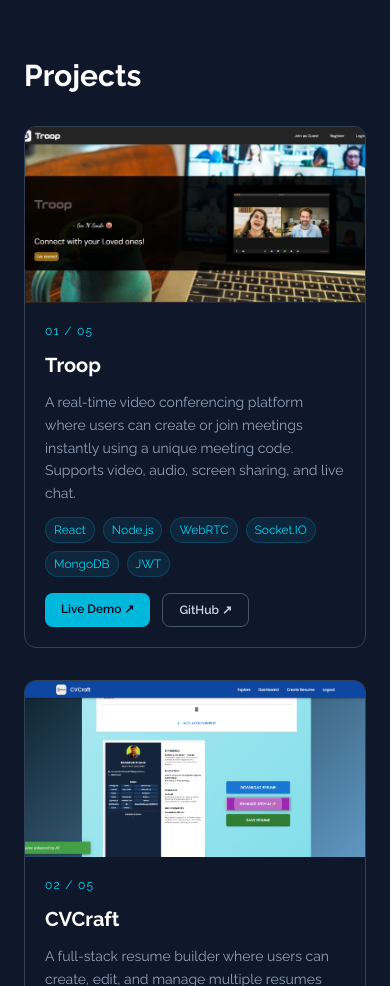
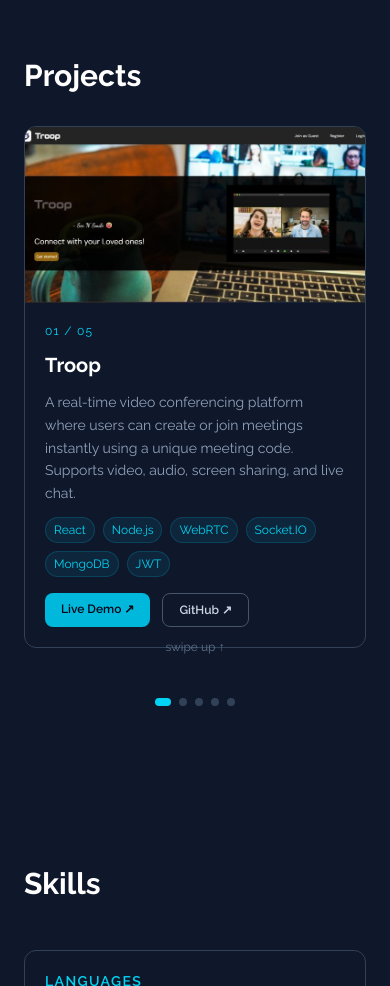
Before and after one commit to abhishekkumar71/my-portfolio, a Next.js app: page / in a window 390 px wide. Shown: the part 1740-2726 px from the top of the page. Built offline with nearby package versions, Linux system fonts and the light colour scheme.

Commit message:
modified projects section-mobile

```diff
--- a/components/Projects.tsx
+++ b/components/Projects.tsx
@@ -32,7 +32,6 @@ const projects = [
     github: "https://github.com/abhishekkumar71/TradeEasy",
     image: "/tradeeasy.png",
   },
-
   {
     title: "Earthquake Visualizer",
     description:
@@ -53,6 +52,227 @@ const projects = [
   },
 ];
 
+// ── Mobile peeling stack ────────────────────────────────────────────────────
+function MobileStack() {
+  const [topIndex, setTopIndex] = useState(0);
+  // dragY: how far the top card has been pulled (negative = up)
+  const [dragY, setDragY] = useState(0);
+  const [isDragging, setIsDragging] = useState(false);
+  const [flying, setFlying] = useState(false); // card is animating off
+  const [flyDir, setFlyDir] = useState<1 | -1>(1); // 1=up, -1=down
+  const touchStartY = useRef(0);
+  const THRESHOLD = 80; // px to trigger peel
+
+  const remaining = projects.length - topIndex;
+  const done = topIndex >= projects.length;
+
+  const handleTouchStart = (e: React.TouchEvent) => {
+    if (flying || done) return;
+    touchStartY.current = e.touches[0].clientY;
+    setIsDragging(true);
+  };
+
+  const handleTouchMove = (e: React.TouchEvent) => {
+    if (!isDragging || flying || done) return;
+    const dy = e.touches[0].clientY - touchStartY.current;
+    // allow full upward drag, resist downward
+    setDragY(dy < 0 ? dy : dy * 0.15);
+  };
+
+  const handleTouchEnd = () => {
+    if (!isDragging || flying || done) return;
+    setIsDragging(false);
+
+    if (dragY < -THRESHOLD) {
+      // peel off upward
+      setFlyDir(1);
+      setFlying(true);
+      setTimeout(() => {
+        setTopIndex((i) => i + 1);
+        setDragY(0);
+        setFlying(false);
+      }, 350);
+    } else {
+      // snap back
+      setDragY(0);
+    }
+  };
+
+  const peekCards = Math.min(remaining - 1, 2); // cards peeking behind top
+
+  return (
+    <div className="px-6 py-20 flex flex-col items-center gap-8">
+      <p className="text-3xl font-bold text-white self-start">Projects</p>
+
+      {done ? (
+        <div className="flex flex-col items-center gap-4 py-20">
+          <p className="text-slate-400 text-sm">All projects viewed</p>
+          <button
+            onClick={() => {
+              setTopIndex(0);
+              setDragY(0);
+            }}
+            className="px-4 py-2 border border-slate-600 text-slate-300 rounded-lg text-xs hover:border-cyan-500 hover:text-cyan-400 transition-colors"
+          >
+            Start over
+          </button>
+        </div>
+      ) : (
+        <div className="relative w-full" style={{ height: 540 }}>
+          {/* Peeking cards behind */}
+          {Array.from({ length: peekCards }).map((_, offset) => {
+            const depth = peekCards - offset; // 2,1 → furthest first
+            return (
+              <div
+                key={`peek-${topIndex + depth}`}
+                className="absolute inset-x-0 border border-slate-700 rounded-xl overflow-hidden bg-slate-900"
+                style={{
+                  top: depth * 10,
+                  transform: `scale(${1 - depth * 0.04})`,
+                  transformOrigin: "top center",
+                  zIndex: 10 - depth,
+                  opacity: 1 - depth * 0.25,
+                }}
+              />
+            );
+          })}
+
+          {/* Top (active) card */}
+          <div
+            className="absolute inset-x-0"
+            style={{
+              zIndex: 20,
+              transform: flying
+                ? `translateY(-110%) rotate(${flyDir * -4}deg)`
+                : `translateY(${dragY}px) rotate(${dragY * 0.03}deg)`,
+              transition: flying
+                ? "transform 0.35s cubic-bezier(0.4,0,0.2,1)"
+                : isDragging
+                  ? "none"
+                  : "transform 0.3s cubic-bezier(0.34,1.56,0.64,1)",
+              cursor: "grab",
+              touchAction: "none",
+            }}
+            onTouchStart={handleTouchStart}
+            onTouchMove={handleTouchMove}
+            onTouchEnd={handleTouchEnd}
+          >
+            <ProjectCard proj={projects[topIndex]} index={topIndex} />
+          </div>
+
+          {/* Swipe hint */}
+          {remaining > 1 && !isDragging && dragY === 0 && !flying && (
+            <div
+              className="absolute bottom-0 left-0 right-0 flex justify-center pb-2"
+              style={{ zIndex: 30, pointerEvents: "none" }}
+            >
+              <span className="text-xs text-slate-500 animate-bounce">
+                swipe up ↑
+              </span>
+            </div>
+          )}
+        </div>
+      )}
+
+      {/* Progress dots */}
+      {!done && (
+        <div className="flex gap-2">
+          {projects.map((_, i) => (
+            <div
+              key={i}
+              className={`rounded-full transition-all duration-300 ${
+                i === topIndex
+                  ? "w-4 h-2 bg-cyan-400"
+                  : i < topIndex
+                    ? "w-2 h-2 bg-slate-600"
+                    : "w-2 h-2 bg-slate-700"
+              }`}
+            />
+          ))}
+        </div>
+      )}
+    </div>
+  );
+}
+
+function ProjectCard({
+  proj,
+  index,
+}: {
+  proj: (typeof projects)[number];
+  index: number;
+}) {
+  return (
+    <div className="border border-slate-700 rounded-xl overflow-hidden bg-slate-900 select-none">
+      {proj.image ? (
+        <Image
+          src={proj.image}
+          alt={proj.title}
+          width={700}
+          height={400}
+          draggable={false}
+          className="w-full h-44 object-cover object-top pointer-events-none"
+        />
+      ) : (
+        <div className="bg-slate-900 p-4 font-mono text-xs text-green-400 h-44 flex flex-col justify-center gap-1 pointer-events-none">
+          <p>
+            <span className="text-slate-500">$</span> python jarvis.py
+          </p>
+          <p className="text-slate-400">Initializing Jarvis...</p>
+          <p>
+            <span className="text-slate-500">&gt;</span> jarvis
+          </p>
+          <p className="text-slate-400">ya</p>
+          <p>
+            <span className="text-slate-500">&gt;</span> open youtube
+          </p>
+          <p className="text-slate-400">Opening YouTube...</p>
+        </div>
+      )}
+      <div className="p-5 flex flex-col gap-3">
+        <p className="text-cyan-400 text-xs tracking-widest uppercase">
+          {String(index + 1).padStart(2, "0")} /{" "}
+          {String(projects.length).padStart(2, "0")}
+        </p>
+        <h3 className="text-xl font-bold text-white">{proj.title}</h3>
+        <p className="text-slate-400 text-sm leading-relaxed">
+          {proj.description}
+        </p>
+        <div className="flex flex-wrap gap-2">
+          {proj.tech.map((t) => (
+            <span
+              key={t}
+              className="px-2 py-1 text-xs bg-cyan-500/10 text-cyan-400 rounded-full border border-cyan-500/20"
+            >
+              {t}
+            </span>
+          ))}
+        </div>
+        <div className="flex gap-3 mt-1">
+          {proj.live && (
+            <a
+              href={proj.live}
+              target="_blank"
+              className="px-4 py-2 bg-cyan-500 text-slate-950 font-semibold rounded-lg text-xs"
+            >
+              Live Demo ↗
+            </a>
+          )}
+
+          <a
+            href={proj.github}
+            target="_blank"
+            className="px-4 py-2 border border-slate-600 text-slate-300 font-semibold rounded-lg text-xs hover:border-cyan-500 hover:text-cyan-400 transition-colors duration-200"
+          >
+            GitHub ↗
+          </a>
+        </div>
+      </div>
+    </div>
+  );
+}
+
+// ── Main export ─────────────────────────────────────────────────────────────
 export default function Projects() {
   const [active, setActive] = useState(0);
   const [direction, setDirection] = useState(1);
@@ -64,6 +284,7 @@ export default function Projects() {
     activeRef.current = val;
     setActive(val);
   };
+
   useEffect(() => {
     const section = sectionRef.current;
     if (!section) return;
@@ -71,17 +292,13 @@ export default function Projects() {
     const handleWheel = (e: WheelEvent) => {
       const rect = section.getBoundingClientRect();
       const inSection = rect.top <= 0 && rect.bottom > window.innerHeight;
-
       if (!inSection) return;
-
       e.preventDefault();
-
       if (Math.abs(e.deltaY) < 30) return;
       if (isScrolling.current) return;
 
       if (e.deltaY > 0) {
         if (activeRef.current < projects.length - 1) {
-          // go to next project
           isScrolling.current = true;
           setDirection(1);
           setActiveProject(activeRef.current + 1);
@@ -89,7 +306,6 @@ export default function Projects() {
             isScrolling.current = false;
           }, 800);
         } else {
-          // on last project, scroll past section
           isScrolling.current = true;
           window.scrollTo({
             top: section.offsetTop + section.offsetHeight,
@@ -101,7 +317,6 @@ export default function Projects() {
         }
       } else if (e.deltaY < 0) {
         if (activeRef.current > 0) {
-          // go to previous project
           isScrolling.current = true;
           setDirection(-1);
           setActiveProject(activeRef.current - 1);
@@ -109,7 +324,6 @@ export default function Projects() {
             isScrolling.current = false;
           }, 800);
         } else {
-          // on first project, scroll past section upward
           isScrolling.current = true;
           window.scrollTo({
             top: section.offsetTop - window.innerHeight,
@@ -121,6 +335,7 @@ export default function Projects() {
         }
       }
     };
+
     window.addEventListener("wheel", handleWheel, { passive: false });
     return () => window.removeEventListener("wheel", handleWheel);
   }, []);
@@ -132,100 +347,20 @@ export default function Projects() {
   };
 
   const project = projects[active];
-  const [isMobile, setIsMobile] = useState(false);
 
-  useEffect(() => {
-    const check = () => setIsMobile(window.innerWidth < 768);
-    check();
-    window.addEventListener("resize", check);
-    return () => window.removeEventListener("resize", check);
-  }, []);
   return (
     <section
       id="projects"
       ref={sectionRef}
       className={`relative ${raleway.className}`}
-      style={{ height: isMobile ? "auto" : "500vh" }}
     >
-      {isMobile ? (
-        <div className="px-6 py-20 flex flex-col gap-8">
-          <p className="text-3xl font-bold text-white">Projects</p>
-          {projects.map((proj, i) => (
-            <motion.div
-              key={proj.title}
-              initial={{ opacity: 0, y: 30 }}
-              whileInView={{ opacity: 1, y: 0 }}
-              viewport={{ once: true, amount: 0.2 }}
-              transition={{ duration: 0.4, delay: i * 0.1 }}
-              className="border border-slate-700 rounded-xl overflow-hidden"
-            >
-              {proj.image ? (
-                <Image
-                  src={proj.image}
-                  alt={proj.title}
-                  width={700}
-                  height={400}
-                  className="w-full h-44 object-cover object-top"
-                />
-              ) : (
-                <div className="bg-slate-900 p-4 font-mono text-xs text-green-400 h-44 flex flex-col justify-center gap-1">
-                  <p>
-                    <span className="text-slate-500">$</span> python jarvis.py
-                  </p>
-                  <p className="text-slate-400">Initializing Jarvis...</p>
-                  <p>
-                    <span className="text-slate-500">&gt;</span> jarvis
-                  </p>
-                  <p className="text-slate-400">ya</p>
-                  <p>
-                    <span className="text-slate-500">&gt;</span> open youtube
-                  </p>
-                  <p className="text-slate-400">Opening YouTube...</p>
-                </div>
-              )}
-              <div className="p-5 flex flex-col gap-3">
-                <p className="text-cyan-400 text-xs tracking-widest uppercase">
-                  {String(i + 1).padStart(2, "0")} /{" "}
-                  {String(projects.length).padStart(2, "0")}
-                </p>
-                <h3 className="text-xl font-bold text-white">{proj.title}</h3>
-                <p className="text-slate-400 text-sm leading-relaxed">
-                  {proj.description}
-                </p>
-                <div className="flex flex-wrap gap-2">
-                  {proj.tech.map((t) => (
-                    <span
-                      key={t}
-                      className="px-2 py-1 text-xs bg-cyan-500/10 text-cyan-400 rounded-full border border-cyan-500/20"
-                    >
-                      {t}
-                    </span>
-                  ))}
-                </div>
-                <div className="flex gap-3 mt-1">
-                  {proj.live && (
-                    <a
-                      href={proj.live}
-                      target="_blank"
-                      className="px-4 py-2 bg-cyan-500 text-slate-950 font-semibold rounded-lg text-xs"
-                    >
-                      Live Demo ↗
-                    </a>
-                  )}
-                  <a
-                    href={proj.github}
-                    target="_blank"
-                    className="px-4 py-2 border border-slate-600 text-slate-300 font-semibold rounded-lg text-xs hover:border-cyan-500 hover:text-cyan-400 transition-colors duration-200"
-                  >
-                    GitHub ↗
-                  </a>
-                </div>
-              </div>
-            </motion.div>
-          ))}
-        </div>
-      ) : (
-        // Desktop — untouched
+      {/* ── Mobile ── */}
+      <div className="md:hidden">
+        <MobileStack />
+      </div>
+
+      {/* ── Desktop (untouched, hidden on mobile) ── */}
+      <div className="hidden md:block" style={{ height: "500vh" }}>
         <div className="sticky top-0 h-screen overflow-hidden px-6 md:px-20 pt-20 flex flex-col justify-center">
           <p className="absolute top-8 left-6 md:left-20 text-3xl font-bold text-white">
             Projects
@@ -238,7 +373,9 @@ export default function Projects() {
                   setDirection(i > activeRef.current ? 1 : -1);
                   setActiveProject(i);
                 }}
-                className={`w-2 h-2 rounded-full transition-colors duration-300 ${i === active ? "bg-cyan-400" : "bg-slate-600"}`}
+                className={`w-2 h-2 rounded-full transition-colors duration-300 ${
+                  i === active ? "bg-cyan-400" : "bg-slate-600"
+                }`}
               />
             ))}
           </div>
@@ -284,6 +421,7 @@ export default function Projects() {
                       Live Demo ↗
                     </a>
                   )}
+
                   <a
                     href={project.github}
                     target="_blank"
@@ -330,7 +468,7 @@ export default function Projects() {
             </motion.div>
           </AnimatePresence>
         </div>
-      )}
+      </div>
     </section>
   );
 }
```
